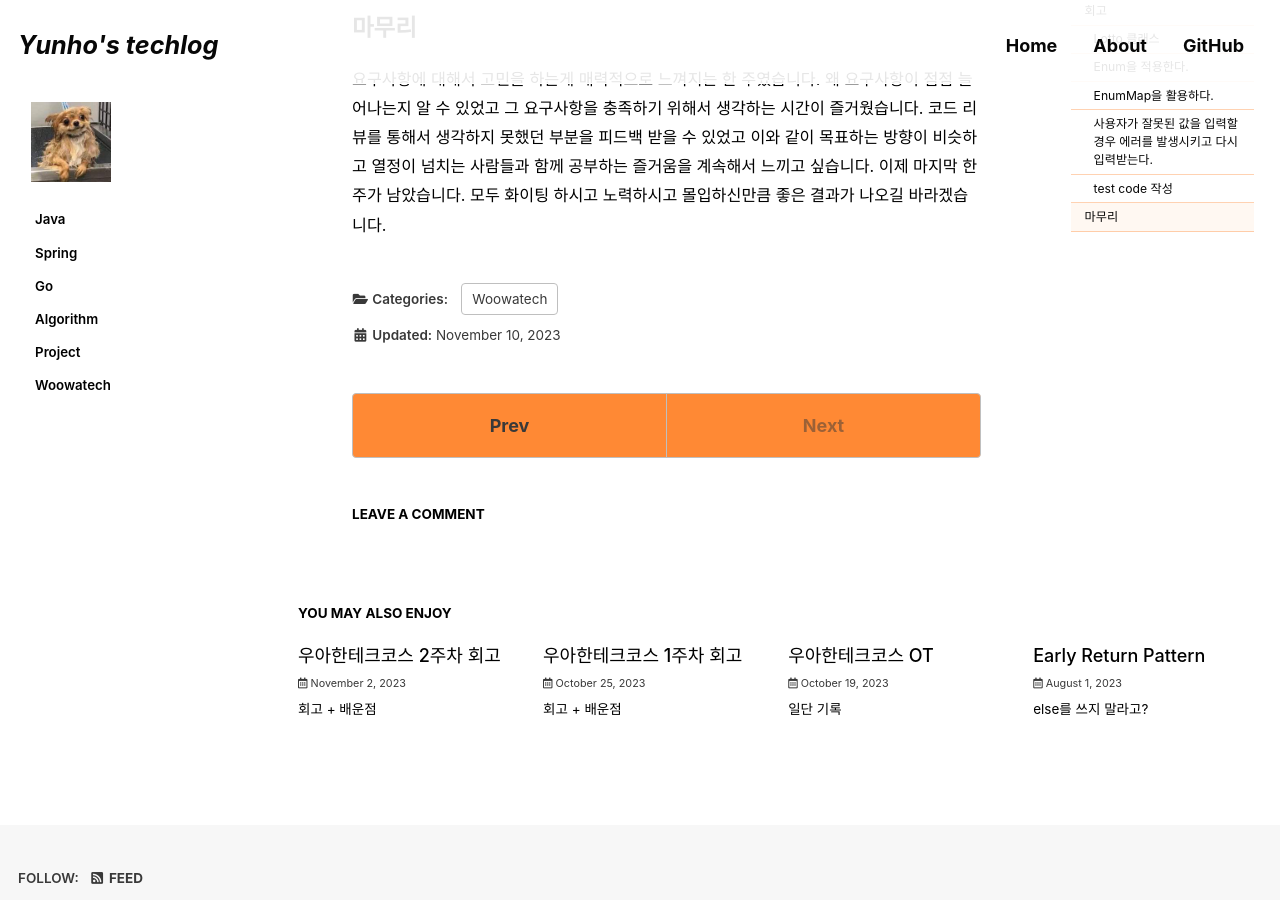
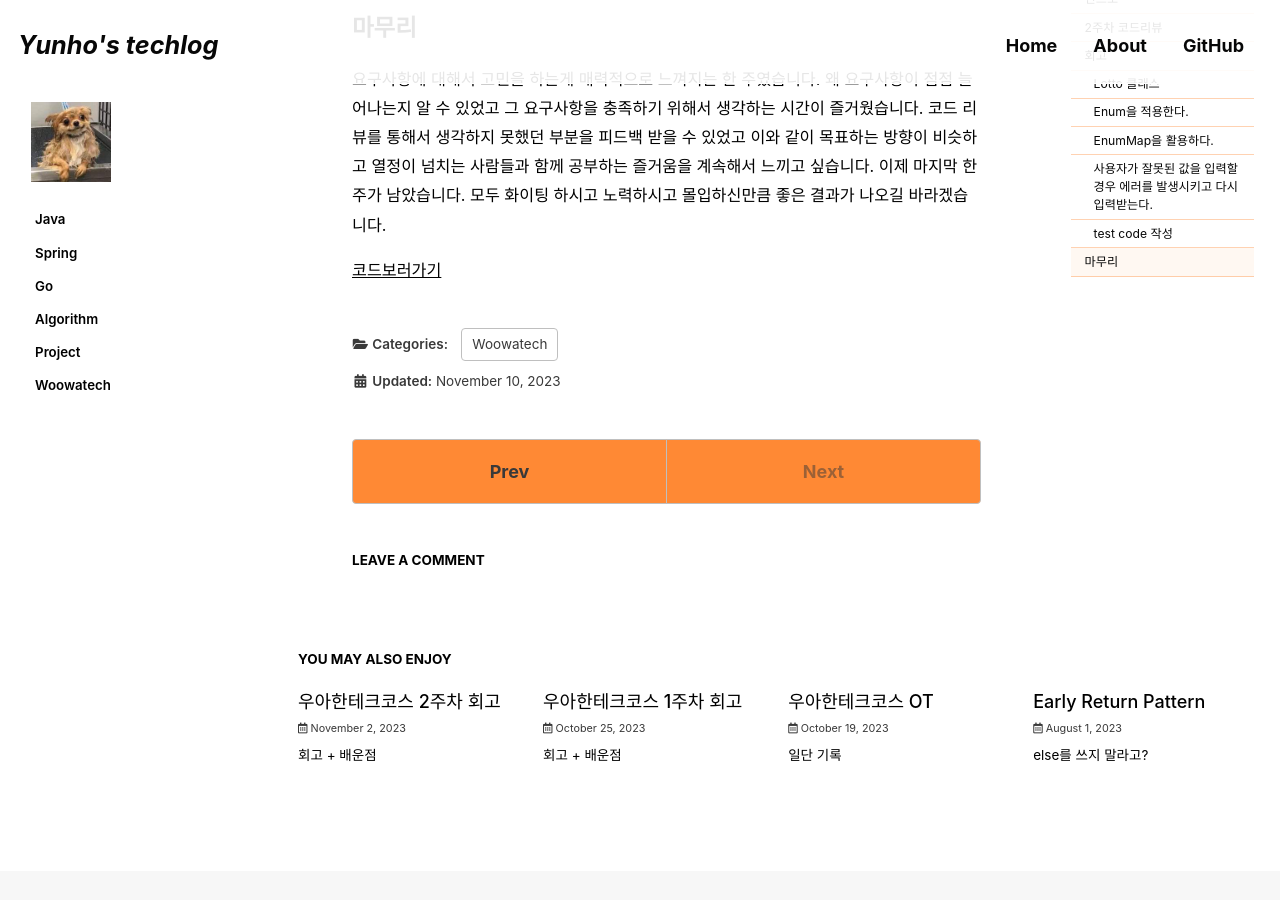
Before and after one commit to yunhobb/yunhobb.github.io, a Jekyll site: the page built from _posts/2023-11-10-woowatech-3week.md, in a window 1280 px wide and 900 px high, scrolled down 2614 px. Built offline with Jekyll 4.4.1, drawn with Linux system fonts in a browser that asks for light colours; cached includes are drawn as plain includes; some web fonts are replaced; comment, search, counter and statistics services are not loaded.

Commit message:
update link

```diff
--- a/_posts/2023-11-10-woowatech-3week.md
+++ b/_posts/2023-11-10-woowatech-3week.md
@@ -77,3 +77,5 @@ InputView를 Controller에 주입시켜 입력값을 받는 부분을 while(true
 ## 마무리
 
 요구사항에 대해서 고민을 하는게 매력적으로 느껴지는 한 주였습니다. 왜 요구사항이 점점 늘어나는지 알 수 있었고 그 요구사항을 충족하기 위해서 생각하는 시간이 즐거웠습니다. 코드 리뷰를 통해서 생각하지 못했던 부분을 피드백 받을 수 있었고 이와 같이 목표하는 방향이 비슷하고 열정이 넘치는 사람들과 함께 공부하는 즐거움을 계속해서 느끼고 싶습니다. 이제 마지막 한 주가 남았습니다. 모두 화이팅 하시고 노력하시고 몰입하신만큼 좋은 결과가 나오길 바라겠습니다.
+
+[코드보러가기](https://github.com/woowacourse-precourse/java-lotto-6/pull/1168)
```
